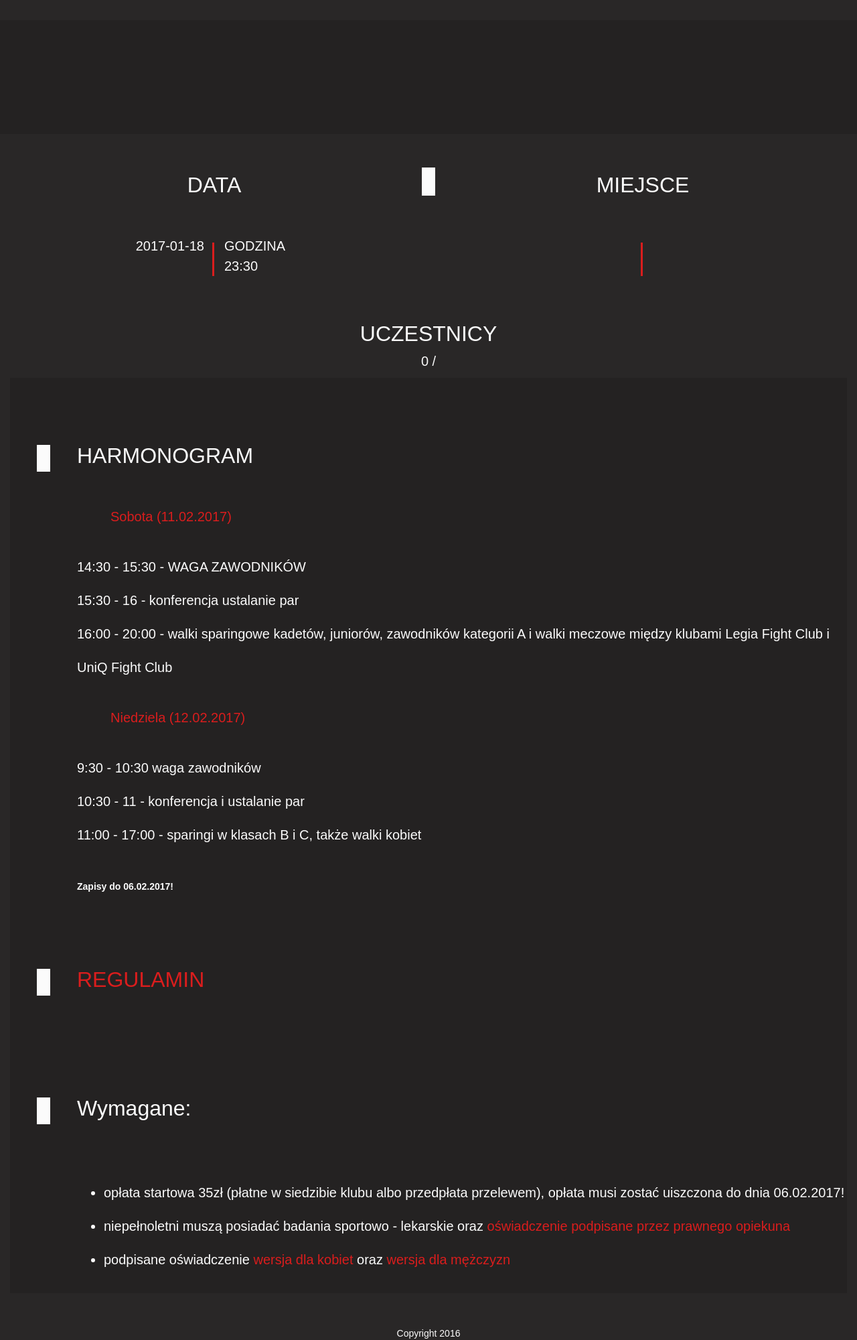
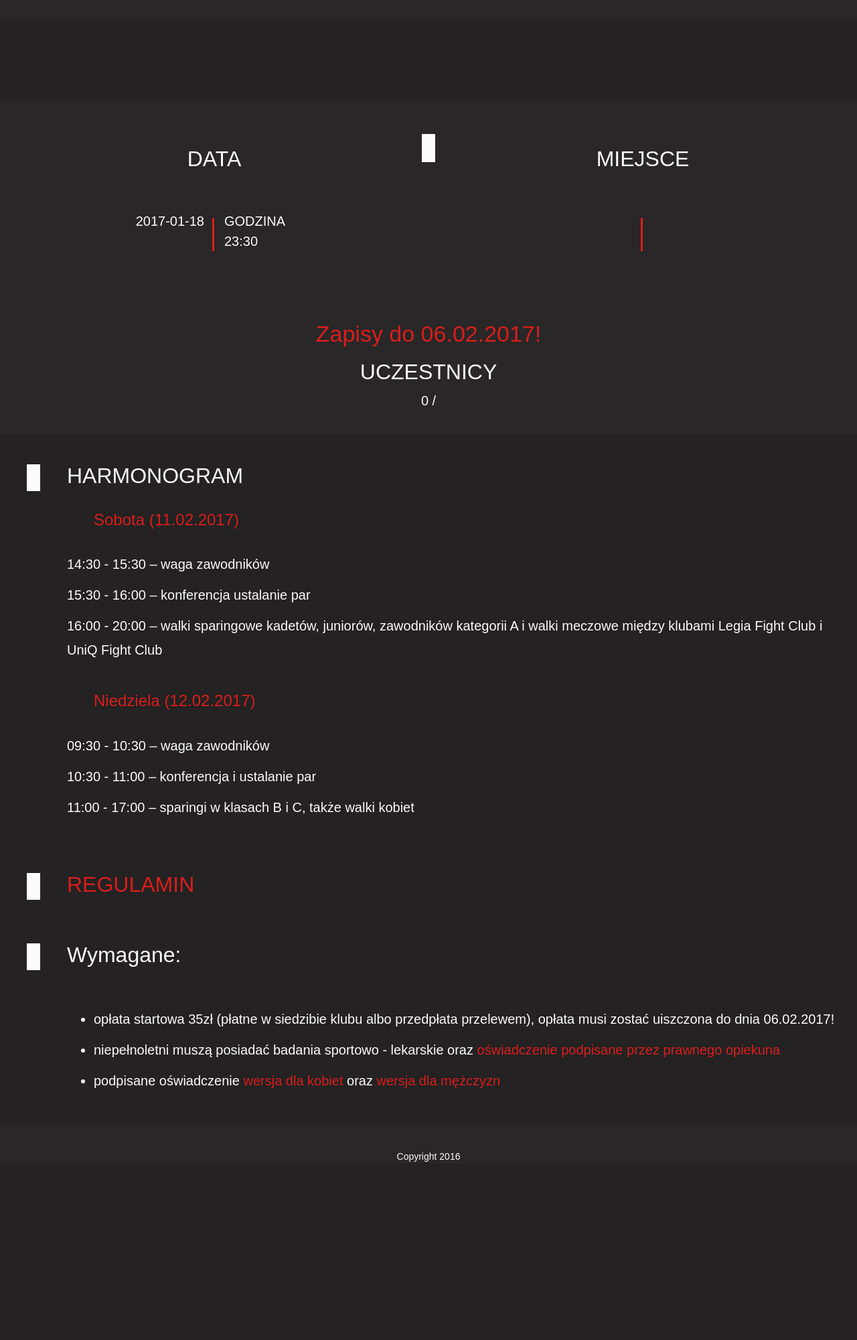
Before and after one commit to kejwmen/fighterchamp, a Symfony app: template app/Resources/views/tournament/show.twig in a window 1280 px wide. Shown: the part 250-2250 px from the top of the page at 67% size. After the commit the page ends 1984 px from the top, so only its background shows below. Run offline with Twig, Linux system fonts and the light colour scheme; the template is opened without the code that fills it, so the values that code supplies are empty; some libraries are stand-ins or nearby versions.

Commit message:
html/css in show

```diff
--- a/app/Resources/views/tournament/show.twig
+++ b/app/Resources/views/tournament/show.twig
@@ -5,10 +5,10 @@
         <main>
             <div class="row">
                 <div class="title col-xs-12 text-uppercase text-center">
-                    <h3>{{ tournament.name }}</h3>
+                    <h1>{{ tournament.name }}</h1>
                 </div>
                 <div class="date col-xs-12 col-sm-6 text-uppercase">
-                    <h4 class="text-center">data</h4>
+                    <h3 class="text-center">data</h3>
                     <div class="row">
                         <div class="day col-xs-6 text-right">
                             <p><strong>{{ tournament.start | date('Y-m-d') }} </strong>
@@ -24,7 +24,7 @@
                     </div>
                 </div>
                 <div class="place col-xs-12 col-sm-6">
-                    <h4 class="text-uppercase text-center">miejsce</h4>
+                    <h3 class="text-uppercase text-center">miejsce</h3>
                     <div class="row">
                         <div class="building col-xs-6 text-right">
                             <p><strong>{{ tournament.placeName }}</strong></p>
@@ -37,41 +37,36 @@
                         </div>
                     </div>
                 </div>
-                <div class="clearfix"></div>
+                <div class="limits col-xs-12 text-center">
+                <h2>Zapisy do 06.02.2017!</h2>
+                <h3 class="text-uppercase">uczestnicy</h3>
+                <p><strong>{{ users|length }} / {{ tournament.capacity }}</strong></p>
+            </div>
+            <div class="key-points col-xs-12">
+                <h3 class="text-uppercase">harmonogram</h3>
 
-            </div>
-            <h4 class="text-uppercase text-center">uczestnicy</h4>
-            <p class="text-center"><strong>{{ users|length }} / {{ tournament.capacity }}</strong></p>
-
-            <div class="key-points">
-
-                <h4 class="text-uppercase">harmonogram</h4>
-
-                <p><span>Sobota (11.02.2017)</span></p>
+                <h4>Sobota (11.02.2017)</h4>
                 <ul class="list-unstyled">
-                    <li>14:30 - 15:30 - WAGA ZAWODNIKÓW</li>
-                    <li>15:30 - 16 - konferencja ustalanie par</li>
-                    <li>16:00 - 20:00 - walki sparingowe kadetów, juniorów, zawodników kategorii A
+                    <li>14:30 - 15:30 &#8211; waga zawodników</li>
+                    <li>15:30 - 16:00 &#8211; konferencja ustalanie par</li>
+                    <li>16:00 - 20:00 &#8211; walki sparingowe kadetów, juniorów, zawodników kategorii A
                         i walki meczowe między klubami Legia Fight Club i UniQ Fight Club
                     </li>
                 </ul>
-
-                <p><span>Niedziela (12.02.2017)</span></p>
+                <h4>Niedziela (12.02.2017)</h4>
                 <ul class="list-unstyled">
-                    <li>9:30 - 10:30 waga zawodników</li>
-                    <li>10:30 - 11 - konferencja i ustalanie par</li>
-                    <li>11:00 - 17:00 - sparingi w klasach B i C, także walki kobiet</li>
+                    <li>09:30 - 10:30 &#8211; waga zawodników</li>
+                    <li>10:30 - 11:00 &#8211; konferencja i ustalanie par</li>
+                    <li>11:00 - 17:00 &#8211; sparingi w klasach B i C, także walki kobiet</li>
                 </ul>
-
-                <strong>Zapisy do 06.02.2017!</strong>
 
                 {#{% for schedule in tournament.schedule %}#}
                 {#<p><strong>{{ schedule.datetime| date('H:i') }}</strong><span>&mdash;</span>{{ schedule.description }}</p>#}
                 {#{%  endfor %}#}
 
-                <a href="{{ path('rules') }}"><h4 class="text-uppercase">regulamin</h4></a>
+                <a href="{{ path('rules') }}"><h3 class="text-uppercase">regulamin</h3></a>
 
-                <h4>Wymagane:</h4>
+                <h3>Wymagane:</h3>
                 <ul>
                     <li>opłata startowa 35zł (płatne w siedzibie klubu albo przedpłata przelewem), opłata musi zostać
                         uiszczona do dnia 06.02.2017!
@@ -80,15 +75,15 @@
                         <a href="{{ asset('documents/oświadczenie-Granda-dziecko.docx') }}">oświadczenie podpisane przez
                             prawnego opiekuna</a></li>
                     <li>podpisane oświadczenie <a href="{{ asset('documents/oświadczenie-Granda.docx') }}"> wersja dla
-                            kobiet</a> oraz <a href="{{ asset('documents/oświadczenie-Granda-kobiety.docx') }}"> wersja
-                            dla
-                            mężczyzn</a></li>
+kobiet</a> oraz <a href="{{ asset('documents/oświadczenie-Granda-kobiety.docx') }}"> wersja dla mężczyzn</a></li>
                 </ul>
             </div>
-        </main>
+    </div>
+    </main>
+    </div>
         {#<aside class="col-xs-12 col-md-3">#}
-        {#<h4 class="text-uppercase text-center">wiadomości</h4>#}
+        {#<h3 class="text-uppercase text-center">wiadomości</h3>#}
         {#</aside>#}
-    </div>
+
 
 {% endblock %}
--- a/app/Resources/views/tournament/sign_up.twig
+++ b/app/Resources/views/tournament/sign_up.twig
@@ -16,7 +16,7 @@
     {% endif %}
 
     {% if not is_granted('ROLE_USER') %}
-        <p>Aby wysłać / skasować swoje zgłoszenie na turniej musisz być zalogowany! -> <a href="{{ path ('login') }}">Przejdź do strony logowania</a></p>
+        <p>Aby wysłać / skasować swoje zgłoszenie na turniej musisz być zalogowany! &#8594; <a href="{{ path ('login') }}">Przejdź do strony logowania</a></p>
     {% endif %}
     {% if is_granted('ROLE_USER') and isUserRegister  %}
         <p>Twoje zgłoszenie na turniej zostało zarejestrowane:</p>
--- a/web/css/style.css
+++ b/web/css/style.css
@@ -66,8 +66,21 @@ body, .well, .panel-body {
     background-color: #242222;
     border-color: #ddd;
 }
+p, p strong {
+    font-size: 20px;
+    font-weight: 300;
+    line-height: 1.5;
+}
+p strong {
+    font-weight: 500;
+}
+a {
+    color: #DA1D1D;
+}
+
+/*--base--*/
+
 nav {
-
     padding-top: 75px;
     padding-bottom: 75px;
 }
@@ -117,6 +130,9 @@ nav .glyphicon {
     margin-right: 5px;
     font-size: 20px;;
 }
+
+/*--homepage--*/
+
 .wrapper {
     background-color: #242222;
     position: relative;
@@ -146,7 +162,7 @@ nav .glyphicon {
 .info1 span {
     line-height: 1.2;
 }
-.wrapper h1, .wrapper h2, main h3, main h4 {
+.wrapper h1, .wrapper h2 {
     line-height: 1;
 }
 .info1 span, h2 {
@@ -196,27 +212,17 @@ nav .glyphicon {
     position: relative;
     transform: translateY(25%);
 }
+
+/*--show--*/
+
 .title {
     background-color: #242222;
     padding-top: 50px;
-    padding-bottom: 100px;
+    padding-bottom: 50px;
 }
-.title h4 {
-    margin-left: 50px;
-}
-.title h3 {
-    margin-left: 100px;
-}
-main h3 {
+.title h1 {
     font-size: 48px;
     font-weight: 400;
-}
-main h3 strong, main h3 strong span {
-    font-size: 48px;
-    font-weight: 600;
-}
-main h3 strong span{
-    color: #DA1D1D;
 }
 .date, .place {
     padding-top: 50px;
@@ -229,26 +235,12 @@ main h3 strong span{
     background-color: #FBFBFB;
     left: -10px;
 }
-main h4 {
+main h3 {
     font-size: 32px;
     font-weight: 300;
 }
-p, p strong, .key-points span, .key-points a {
-    font-size: 20px;
-    font-weight: 300;
-    line-height: 1.5;
-}
-p strong {
-    font-weight: 500;
-}
 .building {
     top: 20px;
-}
-.hour:before {
-    top: 10px;
-}
-.address:before {
-    top: 10px;
 }
 .hour:before, .address:before {
     content: "";
@@ -257,33 +249,37 @@ p strong {
     height: 50px;
     background-color: #DA1D1D;
     left: -3px;
+    top: 10px;
+}
+.limits {
+    padding-top: 25px;
+    padding-bottom: 25px;
+}
+.limits h2 {
+    font-size: 34px;
+    color: #DA1D1D;
 }
 .key-points {
     background-color: #242222;
     padding-left: 100px;
 }
-.key-points h4 {
-    padding-top: 100px;
-    padding-bottom: 50px;
-}
-.key-points h4:before {
-    height: 40px;
-}
-.key-points h4 {
+.key-points h3 {
+    padding-top: 25px;
+    padding-bottom: 25px;
     position: relative;
 }
-.key-points h4:before {
+.key-points h3:before {
     content: "";
     position: absolute;
     width: 20px;
+    height: 40px;
     background-color: #FBFBFB;
     left: -60px;
 }
-.key-points span {
-    margin: 50px;
-}
-.key-points p span, a {
+.key-points h4 {
+    font-size: 24px;
     color: #DA1D1D;
+    margin-left: 40px;
 }
 .key-points ul {
     padding-top: 25px;
@@ -292,11 +288,11 @@ p strong {
 .key-points li {
     font-weight: 400;
     font-size: 20px;
-    line-height: 2.5;
+    line-height: 1.8;
+    margin-bottom: 10px;
 }
-aside h4 {
-    padding-top: 50px;
-}
+
+/*--other--*/
 .table-striped>tbody>tr:nth-of-type(odd) {
     background-color: #242222;
 }
@@ -304,7 +300,24 @@ aside h4 {
 select {
     color:black;
 }
+.success td {
+    color: black;
+}
+a.deco-none {
+    color: inherit;
+    text-decoration:none;
+}
+.navbar .navbar-nav>.active>a {
+    background-color: transparent;
+}
 
+/*--media queries--*/
+
+@media (max-width: 768px) {
+    .key-points {
+        padding-left: 15px;
+    }
+}
 @media (max-width: 991px){
     .info2 .text-field {
         bottom: 20px;
@@ -327,16 +340,3 @@ select {
         margin-top: -20px;
     }
 }
-
-.success td {
-    color: black;
-}
-
-a.deco-none {
-    color: inherit;
-    text-decoration:none;
-}
-
-.navbar .navbar-nav>.active>a {
-    background-color: transparent;
-}
```
Also changed, not shown: app/Resources/views/tournament/_listaZapisanych.html.twig (+8 -8 lines).
